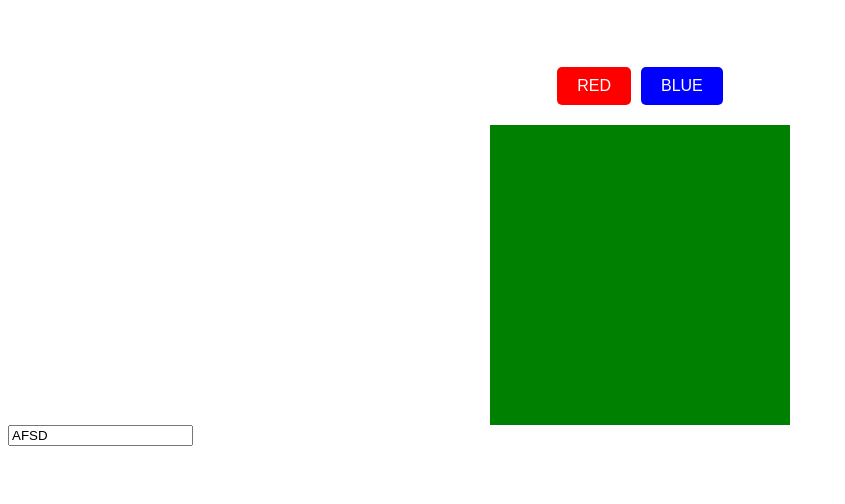
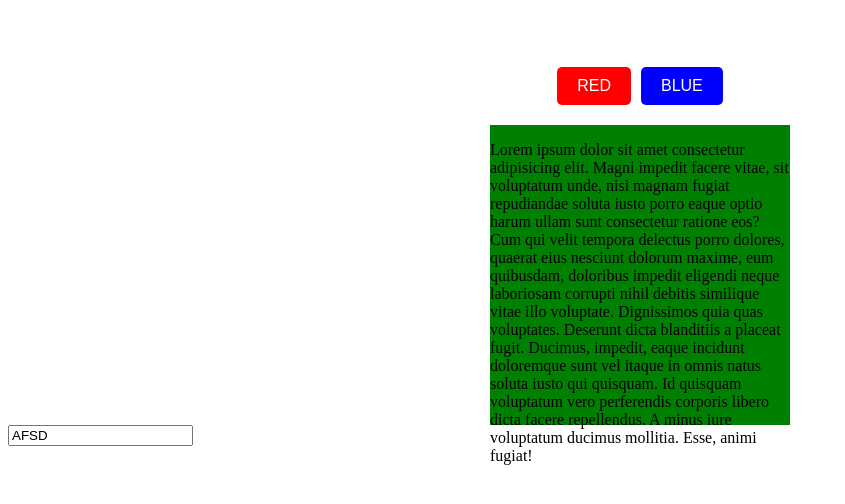
Before and after one commit to Vibuddha94/afsd-demo-web, a plain HTML site: page index.html in a window 1280 px wide. Shown: the part 104-608 px from the top of the page, without its empty margins (0-845 px from the left). Drawn offline with Linux system fonts and the light colour scheme.

Commit message:
adda paragraph and change color

```diff
--- a/index.html
+++ b/index.html
@@ -20,7 +20,16 @@
             <button id="red" onclick="redBtnClick()">RED</button>
             <button id="blue" onclick="blueBtnClick()">BLUE</button>
         </div>
-        <div class="box" id="c-1" onmouseenter="onOver()" onmouseleave="onOut()"></div>
+        <div class="box" id="c-1" onmouseenter="onOver()" onmouseleave="onOut()">
+            <p id="para">Lorem ipsum dolor sit amet consectetur adipisicing elit. Magni impedit facere vitae, sit
+                voluptatum unde, nisi magnam fugiat repudiandae soluta iusto porro eaque optio harum ullam sunt
+                consectetur ratione eos? Cum qui velit tempora delectus porro dolores, quaerat eius nesciunt dolorum
+                maxime, eum quibusdam, doloribus impedit eligendi neque laboriosam corrupti nihil debitis similique
+                vitae illo voluptate. Dignissimos quia quas voluptates. Deserunt dicta blanditiis a placeat fugit.
+                Ducimus, impedit, eaque incidunt doloremque sunt vel itaque in omnis natus soluta iusto qui quisquam. Id
+                quisquam voluptatum vero perferendis corporis libero dicta facere repellendus. A minus iure voluptatum
+                ducimus mollitia. Esse, animi fugiat!</p>
+        </div>
     </div>
 
     <input onkeyup="keyUp()" id="inp" type="text">
--- a/index.js
+++ b/index.js
@@ -109,10 +109,12 @@ function btnClick() {
 
 function redBtnClick() {
   document.getElementById("c-1").style.backgroundColor = "red";
+  document.getElementById("para").style.color = "blue";
 }
 
 function blueBtnClick() {
   document.getElementById("c-1").style.backgroundColor = "blue";
+  document.getElementById("para").style.color = "red";
 }
 
 function onOver() {
```
